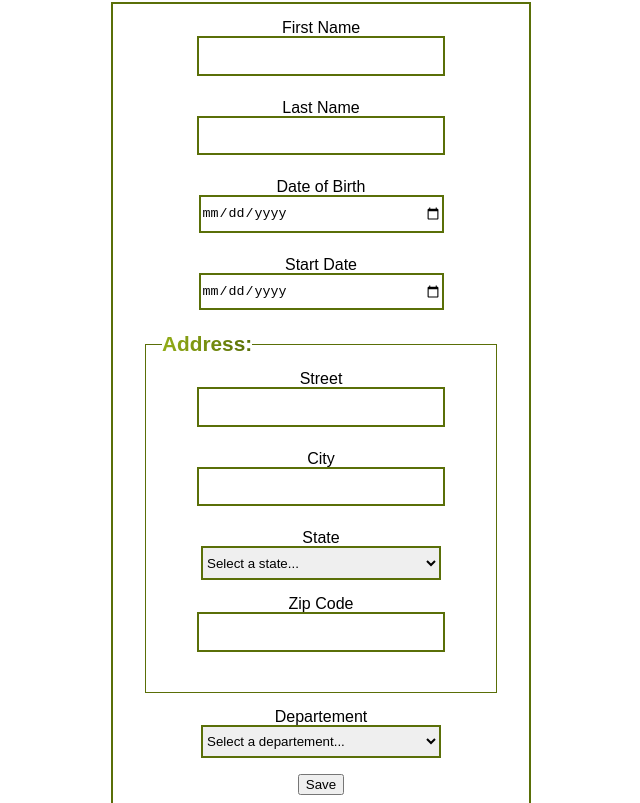
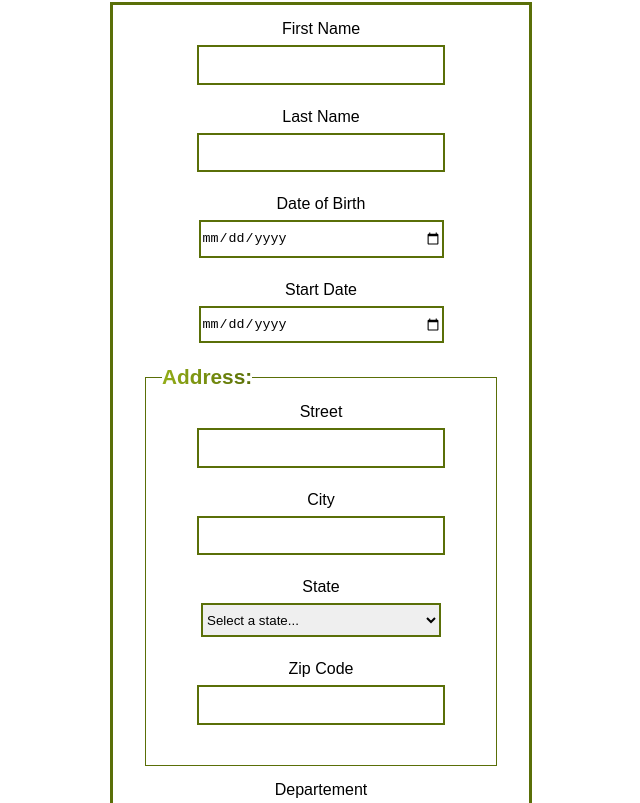
Before and after one commit to OliviaG-dev/OC_P14_02102022, a React (Create React App) app: page / in a window 1280 px wide. Shown: the part 257-1060 px from the top of the page, without its empty margins (319-959 px from the left). Built offline with nearby package versions, Linux system fonts and the light colour scheme.

Commit message:
feat:add error404 and enchanced form

```diff
--- a/src/components/error404/Error404.css
+++ b/src/components/error404/Error404.css
@@ -0,0 +1,15 @@
+.erreur404 {
+    height: 35rem;
+    width: 100%;
+    display: flex;
+    align-items: center;
+    justify-content: center;
+}
+
+.error404__text{
+    font-size: 5rem;
+    font-weight: 800;
+    background: linear-gradient(to right, var(--main-color) 0%, var(--tertio-color) 100%);
+	-webkit-background-clip: text;
+	-webkit-text-fill-color: transparent;
+}
--- a/src/components/error404/Error404.jsx
+++ b/src/components/error404/Error404.jsx
@@ -2,7 +2,7 @@ import './Error404.css'
 
 const Error404 = () => (
     <div className="erreur404">
-        <p className="error404__text">Error404</p>
+        <h2 className="error404__text">Error404</h2>
     </div>
 );
 
--- a/src/pages/home/Home.css
+++ b/src/pages/home/Home.css
@@ -6,7 +6,7 @@
 }
 
 .home__container {
-    border: 2px solid var(--tertio-color);
+    border: 3px solid var(--tertio-color);
     width: 30%;
     padding: 1rem;
 }
@@ -24,6 +24,7 @@
     height: 2.1rem;
     border: 2px solid var(--tertio-color);
     margin-bottom: 0.5rem;
+    margin-top: 0.5rem;
 }
 
 .form__div input:active {
@@ -34,6 +35,8 @@
     width: 15rem;
     height: 2.1rem;
     border: 2px solid var(--tertio-color);
+    margin-bottom: 0.5rem;
+    margin-top: 0.5rem;
 }
 
 .form__error {
@@ -63,3 +66,39 @@
 	-webkit-background-clip: text;
 	-webkit-text-fill-color: transparent;
 }
+
+.from__button {
+    background: var(--main-color);
+    border: 1px solid var(--tertio-color);
+    border-radius: 0.37rem;
+    box-shadow: rgba(0, 0, 0, 0.1) 1px 2px 4px;
+    box-sizing: border-box;
+    color: #FFFFFF;
+    cursor: pointer;
+    display: inline-block;
+    font-size: 1rem;
+    font-weight: 800;
+    line-height: 1rem;
+    height:2.5rem;
+    width: 8rem;
+    outline: 0;
+    padding: 0.75rem 0.87rem;
+    text-align: center;
+    text-rendering: geometricprecision;
+    text-transform: none;
+    user-select: none;
+    -webkit-user-select: none;
+    touch-action: manipulation;
+    vertical-align: middle;
+}
+
+.from__button:hover,
+.from__button:active {
+    background-color: initial;
+    background-position: 0 0;
+    color: var(--tertio-color);
+}
+
+.from__button:active {
+    opacity: .5;
+}
--- a/src/pages/home/Home.jsx
+++ b/src/pages/home/Home.jsx
@@ -22,8 +22,12 @@ const Home = () => {
         startDate: Yup.date()
             .required('This field is required'),
         street: Yup.string()
+            .min(4, 'Too small')
+            .max(25, 'Too long')
             .required('This field is required'),
         city: Yup.string()
+            .min(3, 'Too small')
+            .max(10, 'Too long')
             .required('This field is required'),
         state: Yup.string()
             .required('This field is required'),
```
